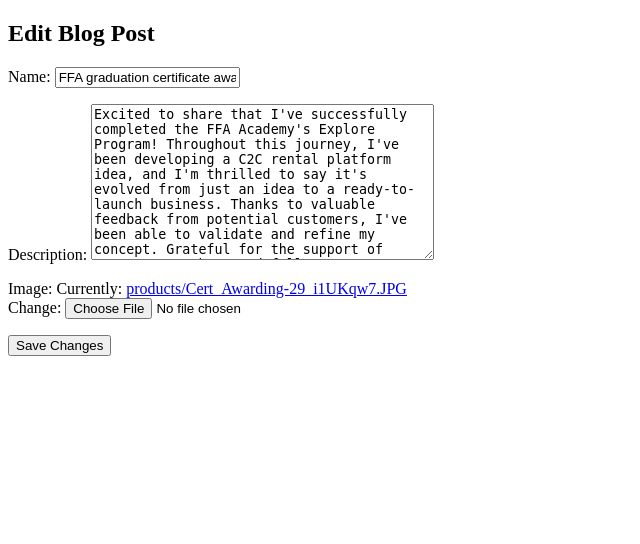
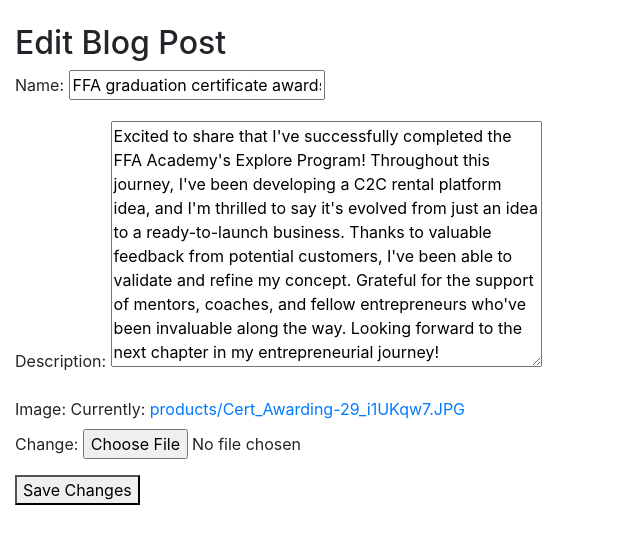
Before and after one commit to Griffin-Ndede/Django_projects, a Django app: page /edit/1/ in a window 1280 px wide. Shown: the top 544 px of the page, without its empty margins (0-640 px from the left). Run offline with Django 5.2, Linux system fonts and the light colour scheme; data comes from the database, SQL or seed files in the repository; some libraries are stand-ins or nearby versions.

Commit message:
implements changes to the blog home page

```diff
--- a/sharespace_blog/gallery/templates/delete.html
+++ b/sharespace_blog/gallery/templates/delete.html
@@ -4,9 +4,11 @@
     <meta charset="UTF-8">
     <meta name="viewport" content="width=device-width, initial-scale=1.0">
     <title>Document</title>
+    <link rel="stylesheet" href="https://maxcdn.bootstrapcdn.com/bootstrap/4.5.2/css/bootstrap.min.css">
+
 </head>
 <body>
-    <div>
+    <div class="container-fluid mt-4">
         <h2>Delete Blog Post</h2>
         <p>Are you sure you want to delete "{{ product.name }}"?</p>
         <form method="post">
--- a/sharespace_blog/gallery/templates/edit.html
+++ b/sharespace_blog/gallery/templates/edit.html
@@ -4,9 +4,10 @@
     <meta charset="UTF-8">
     <meta name="viewport" content="width=device-width, initial-scale=1.0">
     <title>Document</title>
+    <link rel="stylesheet" href="https://maxcdn.bootstrapcdn.com/bootstrap/4.5.2/css/bootstrap.min.css">
 </head>
 <body>
-    <div>
+    <div class="container-fluid mt-4">
         <h2>Edit Blog Post</h2>
         <form method="post">
             {% csrf_token %}
--- a/sharespace_blog/gallery/templates/productdetails.html
+++ b/sharespace_blog/gallery/templates/productdetails.html
@@ -17,8 +17,6 @@
         <a href="{% url 'edit_product' product.id %}">Edit</a>
         <a href="{% url 'delete_product' product.id %}">Delete</a> <br>
         <a href="{% url 'product_list' %}">Back to Blogs Home Page</a>
-
-
     </div>
 </body>
 </html>
--- a/sharespace_blog/gallery/templates/products.html
+++ b/sharespace_blog/gallery/templates/products.html
@@ -14,7 +14,7 @@
                 <div class="col-md-4 mb-4">
                     <div class="card">
                         <a href="{% url 'product_detail' product.id %}">
-                            <img src="{{ product.image.url }}" alt="{{ product.name }}" class="card-img-top">
+                            <img src="{{product.image.url}}" alt="{{ product.name }}" class="card-img-top">
                         </a>
                         <div class="card-body">
                             <h5 class="card-title">{{ product.name }}</h5>
```
